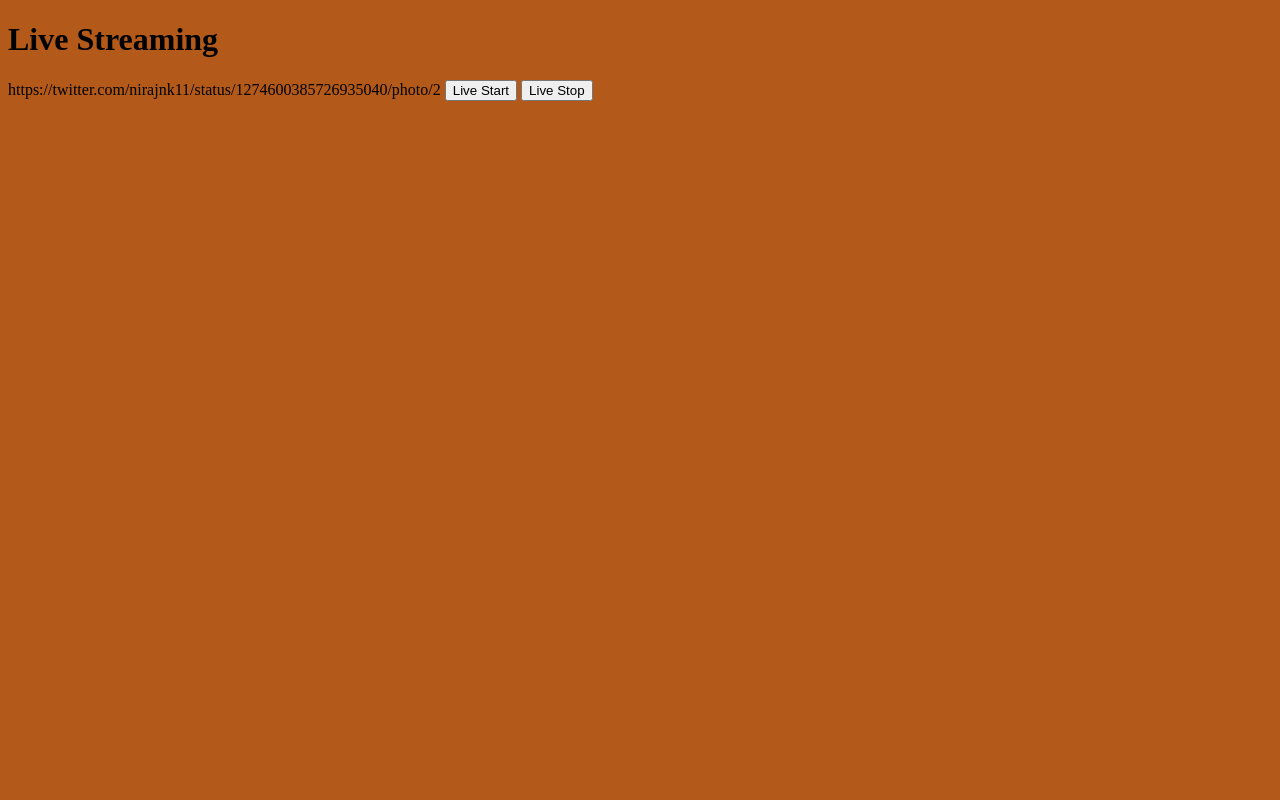
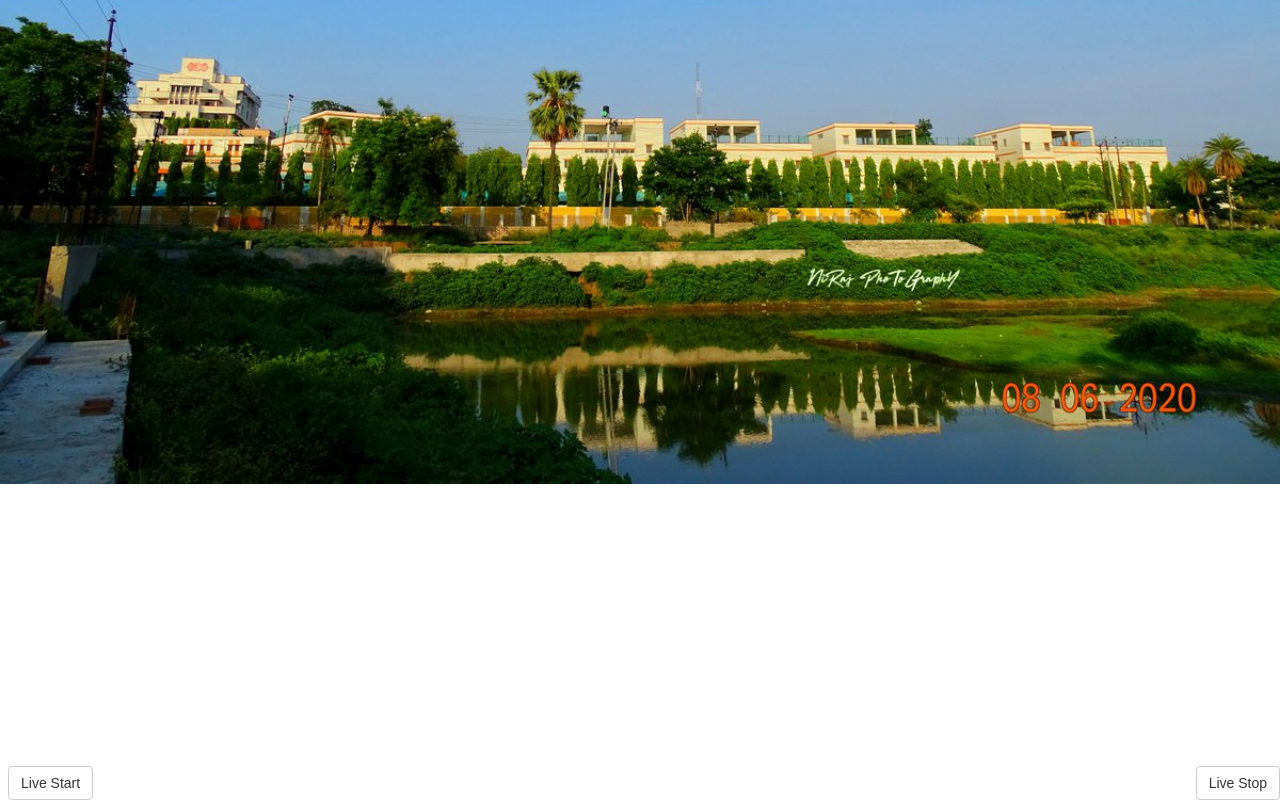
Before and after one commit to nikhil101982/bsylive, a Spring Boot app: page / in a window 1280 px wide. Run offline with Spring Boot 4, Linux system fonts and the light colour scheme; some of the project's set-up classes (security, data sources, template engines, error pages and the like) are left out, and stand-ins take their place.

Commit message:
Html page

```diff
--- a/BSYLive/src/main/resources/static/index.html
+++ b/BSYLive/src/main/resources/static/index.html
@@ -3,24 +3,95 @@
 <head>
 <meta charset="UTF-8">
 <title>Get Started</title>
+<style type="text/css">
+	body{
+		background: url(./BSY-Munger.jpg);
+    background-position: center;
+    background-repeat: no-repeat;
+    background-size: cover;
+    background-color: white;
+	}
+	.btn{
+		display: inline-block;
+    margin-bottom: 0;
+    font-weight: 400;
+    text-align: center;
+    white-space: nowrap;
+    vertical-align: middle;
+    -ms-touch-action: manipulation;
+    touch-action: manipulation;
+    cursor: pointer;
+    background-image: none;
+    border: 1px solid transparent;
+    padding: 6px 12px;
+    font-size: 14px;
+    line-height: 1.42857143;
+    border-radius: 4px;
+    -webkit-user-select: none;
+    -moz-user-select: none;
+    -ms-user-select: none;
+    user-select: none;
+		color: #333;
+    background-color: #fff;
+    border-color: #ccc;
+	}
+	.btn-left{
+    position: fixed;
+    bottom: 0;
+	}
+	.btn-right{
+		position: fixed;
+    bottom: 0;
+		right: 0;
+	}
+</style>
+<script src="https://ajax.googleapis.com/ajax/libs/jquery/3.5.1/jquery.min.js"></script>
 </head>
-<body style="background-color: rgb(179, 89, 25);">
+<body	>
 	<div>
-		<h1>Live Streaming</h1>
+
 
 	</div>
 
-https://twitter.com/nirajnk11/status/1274600385726935040/photo/2
 
-	<button onclick="liveStreaming()">Live Start</button>
+	<button id="start" class="btn btn-left">Live Start</button>
 
-		<button onclick="liveStreaming()">Live Stop</button>
+	<button id="stop" class="btn btn-right">Live Stop</button>
+
 
 
 
 
 
 	<script>
+
+		$(document).ready(function () {
+
+			var strat={
+				name: "Donald Duck",
+				city: "Duckburg",
+				abc:{
+
+				}
+			}
+
+			$("#start").on('click', function () {
+					let url = "http://localhost:8081/v1/live/liveStreaming ";
+					$.post(url, function (resp) {
+						console.log ( resp );
+					})
+			});
+			$("#stop").on('click', function () {
+			let url = "http://localhost:8081/v1/live/end/liveStreaming";
+					$.post(url, function (resp) {
+						console.log ( resp );
+					})
+			});
+
+		});
+
+
+		/*
 		function liveStreaming() {
 
 			URL = "http://localhost:8081/test";
@@ -33,7 +104,7 @@
 					+ xmlhttp.status + "<BR><textarea rows='100' cols='100'>"
 					+ xmlhttp.responseText + "</textarea>";
 
-		}
+		}*/
 	</script>
 </body>
 </html>
```
Also changed, not shown: BSYLive/src/main/resources/static/BSY-Munger.jpg (added).
